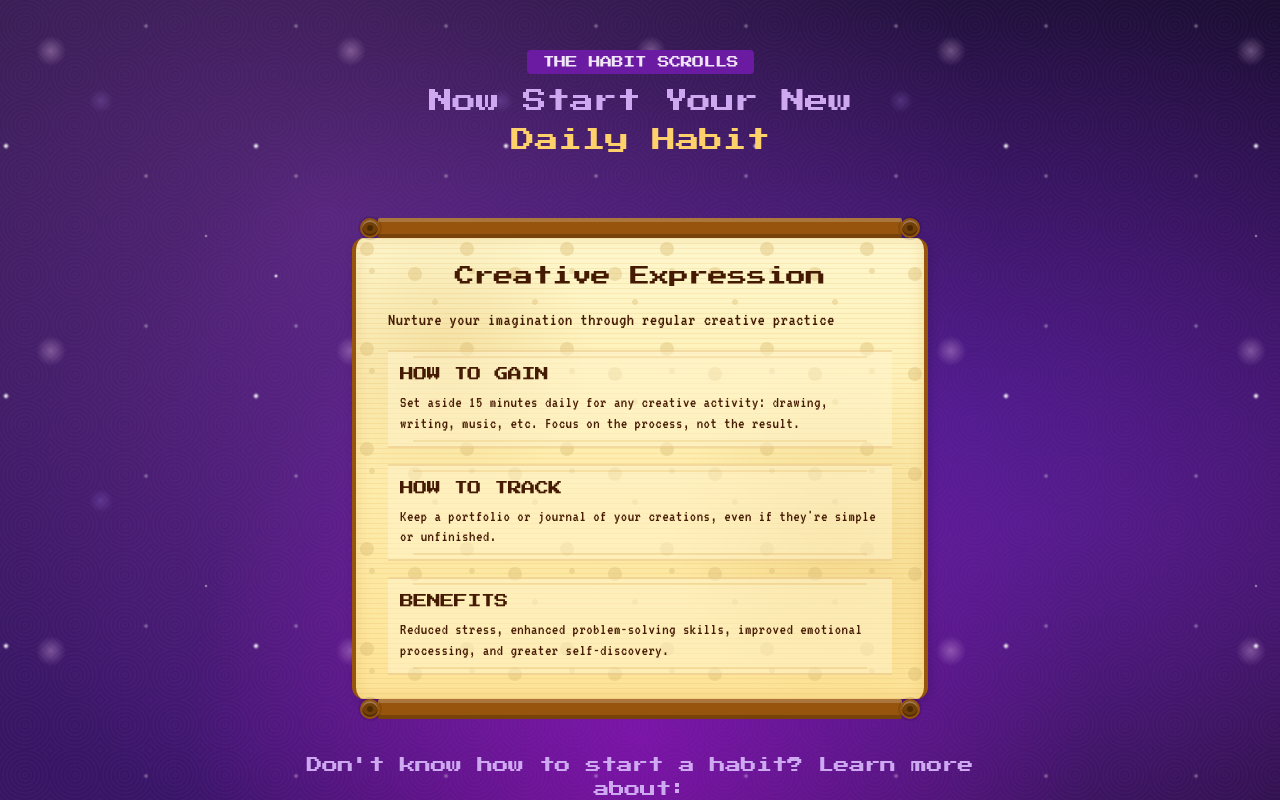
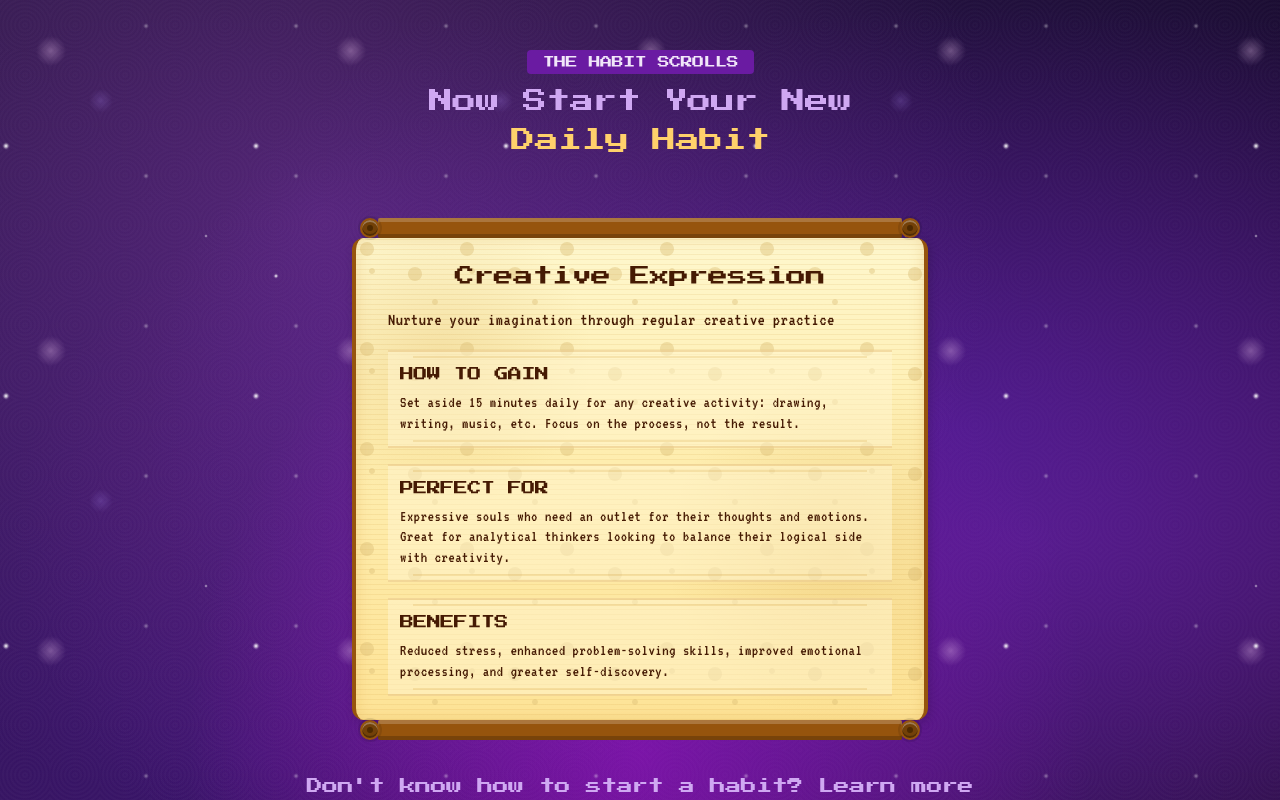
Before and after one commit to Ralek1/habitscroll-online, a React (Vite) app: page / in a window 1280 px wide. Both pictures are taken after a click on the button "Become Better". Shown: the top 800 px of the page. Built offline with nearby package versions, Linux system fonts and the light colour scheme.

Commit message:
Refactor habit scroll content
Modify habit scroll to display "Perfect For" instead of "How to Track".

```diff
--- a/src/components/HabitScroll.tsx
+++ b/src/components/HabitScroll.tsx
@@ -59,8 +59,8 @@ const HabitScroll: React.FC<HabitScrollProps> = ({ habit, isVisible }) => {
               </div>
 
               <div className="scroll-section">
-                <h3 className="font-pixel text-amber-950 text-sm mb-2">HOW TO TRACK</h3>
-                <p className="font-pixel-text text-amber-950">{habit.howToTrack}</p>
+                <h3 className="font-pixel text-amber-950 text-sm mb-2">PERFECT FOR</h3>
+                <p className="font-pixel-text text-amber-950">{habit.perfectFor}</p>
               </div>
 
               <div className="scroll-section">
--- a/src/data/habits.ts
+++ b/src/data/habits.ts
@@ -4,7 +4,7 @@ export interface Habit {
   title: string;
   description: string;
   howToGain: string;
-  howToTrack: string;
+  perfectFor: string;
   benefits: string;
 }
 
@@ -14,7 +14,7 @@ export const habits: Habit[] = [
     title: "Morning Meditation",
     description: "Start your day with a clear mind through mindful meditation",
     howToGain: "Begin with just 2 minutes each morning before checking your phone. Gradually increase to 10-15 minutes as it becomes comfortable.",
-    howToTrack: "Use a habit tracker app or a simple calendar where you mark each day you complete your meditation session.",
+    perfectFor: "Mindful individuals who seek mental clarity and emotional balance. Ideal for those who want to start their day with intention rather than reaction.",
     benefits: "Reduced stress, improved focus, better emotional regulation, and enhanced self-awareness over time."
   },
   {
@@ -22,7 +22,7 @@ export const habits: Habit[] = [
     title: "Daily Reading",
     description: "Feed your mind with knowledge through consistent reading",
     howToGain: "Set aside 20 minutes daily. Start with books that genuinely interest you to build momentum.",
-    howToTrack: "Track pages read daily or use a reading app that logs your sessions. Aim for consistency, not speed.",
+    perfectFor: "Lifelong learners and curious minds who value knowledge acquisition. Great for those who want to expand their perspectives and grow intellectually.",
     benefits: "Expanded vocabulary, improved concentration, greater knowledge base, and enhanced cognitive function."
   },
   {
@@ -30,7 +30,7 @@ export const habits: Habit[] = [
     title: "Hydration Habit",
     description: "Transform your health by properly hydrating throughout the day",
     howToGain: "Start your morning with a full glass of water. Keep a water bottle visible at all times. Set reminders if needed.",
-    howToTrack: "Use a marked water bottle or an app that reminds you to drink. Aim for 8 glasses daily.",
+    perfectFor: "Health-conscious individuals who want a simple yet effective way to improve their wellbeing. Ideal for busy people who often forget to drink enough water.",
     benefits: "Improved energy levels, better skin health, enhanced cognitive function, and proper organ function."
   },
   {
@@ -38,7 +38,7 @@ export const habits: Habit[] = [
     title: "Gratitude Practice",
     description: "Cultivate joy by acknowledging the good in your life",
     howToGain: "Every evening, write down three things you're grateful for. Be specific and try not to repeat items.",
-    howToTrack: "Maintain a dedicated gratitude journal or note in your phone. Review weekly to see patterns.",
+    perfectFor: "Optimistic souls who want to train their minds to focus on the positive. Great for those struggling with negative thought patterns or seeking more joy in life.",
     benefits: "Increased happiness, reduced depression, better sleep quality, and stronger resilience to stress."
   },
   {
@@ -46,7 +46,7 @@ export const habits: Habit[] = [
     title: "Tech-Free Time",
     description: "Reclaim your attention through daily digital detox periods",
     howToGain: "Designate 30-60 minutes each day where all screens are put away. Start with dinner time or before bed.",
-    howToTrack: "Set a recurring alarm as a reminder. Track how you feel during and after these breaks.",
+    perfectFor: "Digital natives who feel overwhelmed by constant connectivity. Ideal for those who want to be more present in their relationships and personal time.",
     benefits: "Reduced anxiety, improved real-life connections, better sleep, and increased mindfulness."
   },
   {
@@ -54,7 +54,7 @@ export const habits: Habit[] = [
     title: "Daily Movement",
     description: "Energize your body with consistent physical activity",
     howToGain: "Start with just 5 minutes of any movement you enjoy. Schedule it at the same time each day to build consistency.",
-    howToTrack: "Use a fitness app or simple calendar. Focus on consistency rather than performance.",
+    perfectFor: "Energy-seekers who want to feel more alive and vibrant. Great for desk workers, busy professionals, or anyone who tends to be sedentary.",
     benefits: "Improved mood, increased energy, better cardiovascular health, and enhanced cognitive function."
   },
   {
@@ -62,7 +62,7 @@ export const habits: Habit[] = [
     title: "Mindful Eating",
     description: "Transform your relationship with food through present-moment awareness",
     howToGain: "For one meal a day, eat without distractions. Notice flavors, textures, and your body's hunger signals.",
-    howToTrack: "Rate your attentiveness from 1-10 after each mindful meal. Note insights in a journal.",
+    perfectFor: "Sensory appreciators who want to enjoy their food more deeply. Ideal for fast eaters, emotional eaters, or those who eat while distracted.",
     benefits: "Better digestion, natural portion control, increased enjoyment of food, and healthier food choices."
   },
   {
@@ -70,7 +70,7 @@ export const habits: Habit[] = [
     title: "Creative Expression",
     description: "Nurture your imagination through regular creative practice",
     howToGain: "Set aside 15 minutes daily for any creative activity: drawing, writing, music, etc. Focus on the process, not the result.",
-    howToTrack: "Keep a portfolio or journal of your creations, even if they're simple or unfinished.",
+    perfectFor: "Expressive souls who need an outlet for their thoughts and emotions. Great for analytical thinkers looking to balance their logical side with creativity.",
     benefits: "Reduced stress, enhanced problem-solving skills, improved emotional processing, and greater self-discovery."
   }
 ];
```
